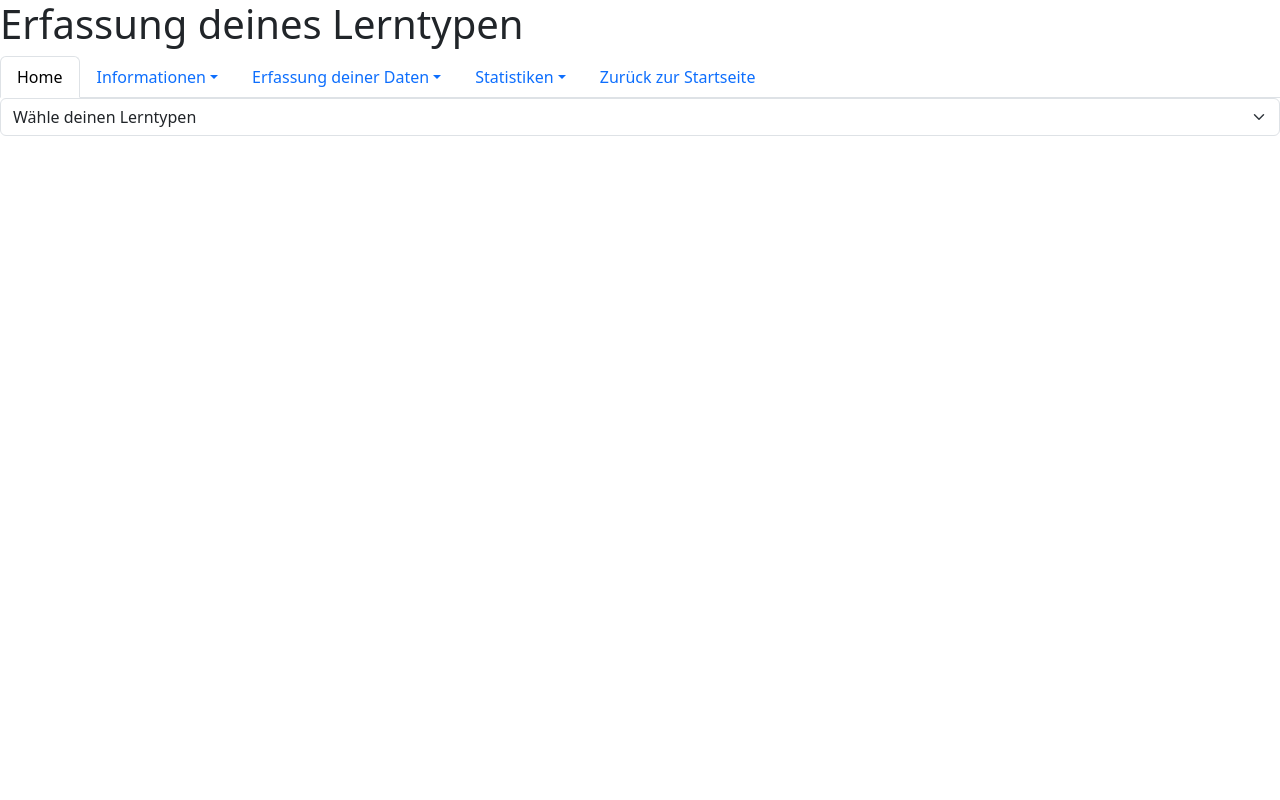
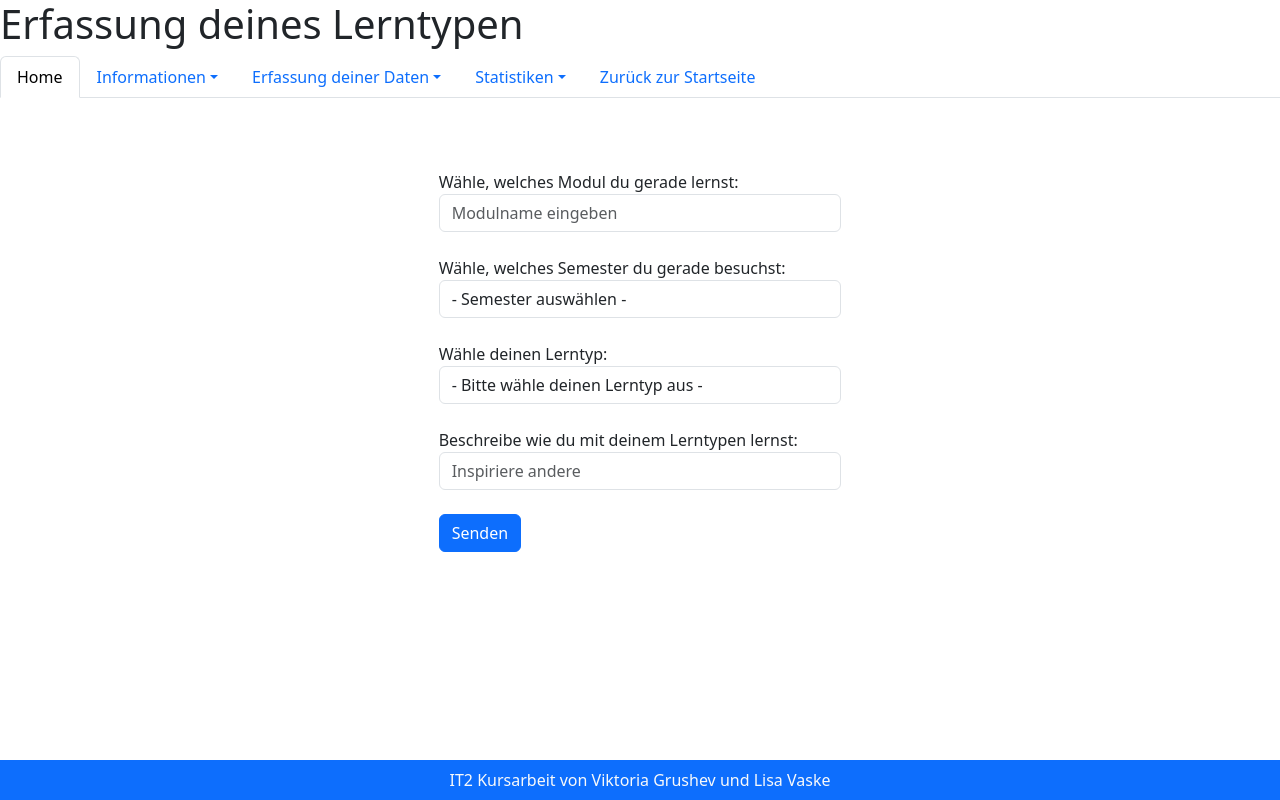
Before and after one commit to Viktoriagrv/kursarbeit_grushev_vaske, a PHP site: page /grushev_viktoria/Erfassungsseiten/lerntyp_erfassung.php in a window 1280 px wide. Run offline with PHP 8.4, Linux system fonts and the light colour scheme.

Commit message:
Bearbeitung Erfassungsseite

```diff
--- a/_notes/dwsync.xml
+++ b/_notes/dwsync.xml
@@ -1,7 +1,7 @@
 <?xml version="1.0" encoding="utf-8" ?>
 <dwsync>
-<file name="index.php" server="m12241-09.kurs.jade-hs.de//public_html/" local="3784786820" remote="3784805280" Dst="1" />
+<file name="index.php" server="m12241-09.kurs.jade-hs.de//public_html/" local="133468730414725893" remote="133468694400000000" Dst="1" />
 <file name="index.php" server="m12242-14.kurs.jade-hs.de//public_html/" local="133458498848432548" remote="133458462600000000" Dst="1" />
 <file name="index.php" server="m12242-14.kurs.jade-hs.de" local="133463556876113241" remote="133463550600000000" Dst="1" />
-<file name="stylesheet.css" server="m12241-09.kurs.jade-hs.de//public_html/" local="3784565104" remote="3784805280" Dst="-1" />
+<file name="stylesheet.css" server="m12241-09.kurs.jade-hs.de//public_html/" local="133466874614843208" remote="133468616400000000" Dst="1" />
 </dwsync>
--- a/grushev_viktoria/Erfassungsseiten/_notes/dwsync.xml
+++ b/grushev_viktoria/Erfassungsseiten/_notes/dwsync.xml
@@ -1,7 +1,7 @@
 <?xml version="1.0" encoding="utf-8" ?>
 <dwsync>
-<file name="lerntyp_erfassung.php" server="m12241-09.kurs.jade-hs.de//public_html/" local="3784726366" remote="3784805280" Dst="1" />
-<file name="lernzeit_erfassung.php" server="m12241-09.kurs.jade-hs.de//public_html/" local="3784726366" remote="3784805280" Dst="1" />
-<file name="student_erfassung.php" server="m12241-09.kurs.jade-hs.de//public_html/" local="3784726366" remote="3784805280" Dst="1" />
+<file name="lerntyp_erfassung.php" server="m12241-09.kurs.jade-hs.de//public_html/" local="133468731933149113" remote="133468695600000000" Dst="1" />
+<file name="lernzeit_erfassung.php" server="m12241-09.kurs.jade-hs.de//public_html/" local="133463271777172060" remote="133468616400000000" Dst="1" />
+<file name="student_erfassung.php" server="m12241-09.kurs.jade-hs.de//public_html/" local="133463511079763529" remote="133468616400000000" Dst="1" />
 <file name="lerntyp_erfassung.php" server="m12242-14.kurs.jade-hs.de" local="133463289738899636" remote="133463550600000000" Dst="1" />
 </dwsync>
--- a/grushev_viktoria/Erfassungsseiten/lerntyp_erfassung.php
+++ b/grushev_viktoria/Erfassungsseiten/lerntyp_erfassung.php
@@ -30,9 +30,7 @@
   <li class="nav-item dropdown">
     <a class="nav-link dropdown-toggle" data-bs-toggle="dropdown" href="#" role="button" aria-expanded="false">Erfassung deiner Daten</a>
     <ul class="dropdown-menu">
-      <li><a class="dropdown-item" href="#">Erfassungg 1</a></li>
-      <li><a class="dropdown-item" href="#">Erfassung 2</a></li>
-      <li><a class="dropdown-item" href="#">Erfassung 3</a></li>
+      <li><a class="dropdown-item" href="#">Lertyp Datenerfassung</a></li>
     </ul>
 
 	  <!-- Dropdown Link 3 -->
@@ -51,18 +49,86 @@
 
 </ul>
   <!-- Hier ist die Navigationsleiste zuende -->
-<!-- Auswählen von deinem Lerntypen -->
-
-<select class="form-select" aria-label="Default select example">
-
-  <option selected>Wähle deinen Lerntypen</option>
-  <option value="1">Visueller Lerntyp</option>
-  <option value="2">Auditiver Lerntyp</option>
-  <option value="3">Kommunikativer Lerntyp</option>
-  <option value="3">Motorischer Lerntyp</option>
-</select>
 
 
+<!-- Beginn Formular-Sektion -->
+
+<div class="container-fluid">
+    <div class="mt-5 row">
+        <div class="col-md-4">
+        </div>
+		<!-- Mittiger Teil -->
+        <div class="col-md-4">
+
+            <!-- Formular -->
+			<!-- ich brauche noch eine php erfassungsseite  -->
+			<!-- Da kommen die Formulare hin -->
+            <form action="" method="POST">
+           <div class="form-group">
+
+
+
+                </div>
+<br>
+
+                <div class="form-group">
+                    <label for="aktuellesModul">Wähle, welches Modul du gerade lernst:</label>
+                    <input type="text" class="form-control" name="aktuellesModul" placeholder="Modulname eingeben" required>
+                </div>
+
+	<br>
+				     <label for="aktuellesModul">Wähle, welches Semester du gerade besuchst:</label>
+
+	                    <select class="form-control" name="lerntyp">
+                        <option value="" disabled selected>- Semester auswählen -</option>
+                        <option value="semestereins">Semester 1</option>
+                        <option value="semesterzwei">Semester 2</option>
+                        <option value="semesterdrei">Semester 3</option>
+                        <option value="semestervier">Semester 4</option>
+						<option value="semesterfuenf">Semester 5</option>
+                        <option value="semestersechs">Semester 6</option>
+                        <option value="semestersieben">Semester 7</option>
+						<option value="semesterdrueber"> Höher als Semester 7</option>
+                    </select>
+
+  <br>
+				 <div class="form-group">
+                    <label for="lerntyp">Wähle deinen Lerntyp:</label>
+                    <select class="form-control" name="lerntyp">
+                        <option value="" disabled selected>- Bitte wähle deinen Lerntyp aus -</option>
+                        <option value="auditiv">Auditiv</option>
+                        <option value="visuell">Visuell</option>
+                        <option value="kommunikativ">Kommunikativ</option>
+                        <option value="motorisch">Motorisch</option>
+                    </select>
+                </div>
+
+<br>
+                <div class="form-group">
+                    <label for="studienort">Beschreibe wie du mit deinem Lerntypen lernst:</label>
+                    <input type="text" class="form-control" name="studienort" placeholder="Inspiriere andere" required>
+                </div>
+<br>
+
+                <!-- Blaues Sendefeld / Primary steht für blau -->
+                <button type="submit" class="btn btn-primary">Senden</button>
+            </form>
+        </div>
+        <div class="col-md-4">
+        </div>
+    </div>
+</div>
+
+
+
+
+
+
+
+   <!-- Bootstrap Footer -->
+    <footer class="fixed-bottom bg-primary text-center p-2">
+      <p class="text-light mb-0">IT2 Kursarbeit von Viktoria Grushev und Lisa Vaske</p>
+    </footer>
 <!-- Einbindung von Bootstrap Java Script -->
 	  <script src="https://cdn.jsdelivr.net/npm/bootstrap@5.3.2/dist/js/bootstrap.bundle.min.js" integrity="sha384-C6RzsynM9kWDrMNeT87bh95OGNyZPhcTNXj1NW7RuBCsyN/o0jlpcV8Qyq46cDfL" crossorigin="anonymous"></script>
 
--- a/index.php
+++ b/index.php
@@ -36,7 +36,10 @@
 
 
 
-
+   <!-- Bootstrap Footer -->
+    <footer class="fixed-bottom bg-primary text-center p-2">
+      <p class="text-light mb-0">IT2 Kursarbeit von Viktoria Grushev und Lisa Vaske</p>
+    </footer>
 <!-- Einbindung von Bootstrap Java Script -->
 	  <script src="https://cdn.jsdelivr.net/npm/bootstrap@5.3.2/dist/js/bootstrap.bundle.min.js" integrity="sha384-C6RzsynM9kWDrMNeT87bh95OGNyZPhcTNXj1NW7RuBCsyN/o0jlpcV8Qyq46cDfL" crossorigin="anonymous"></script>
 
```
Also changed, not shown: vaske_lisa/_notes/dwsync.xml (+4 -4 lines).
